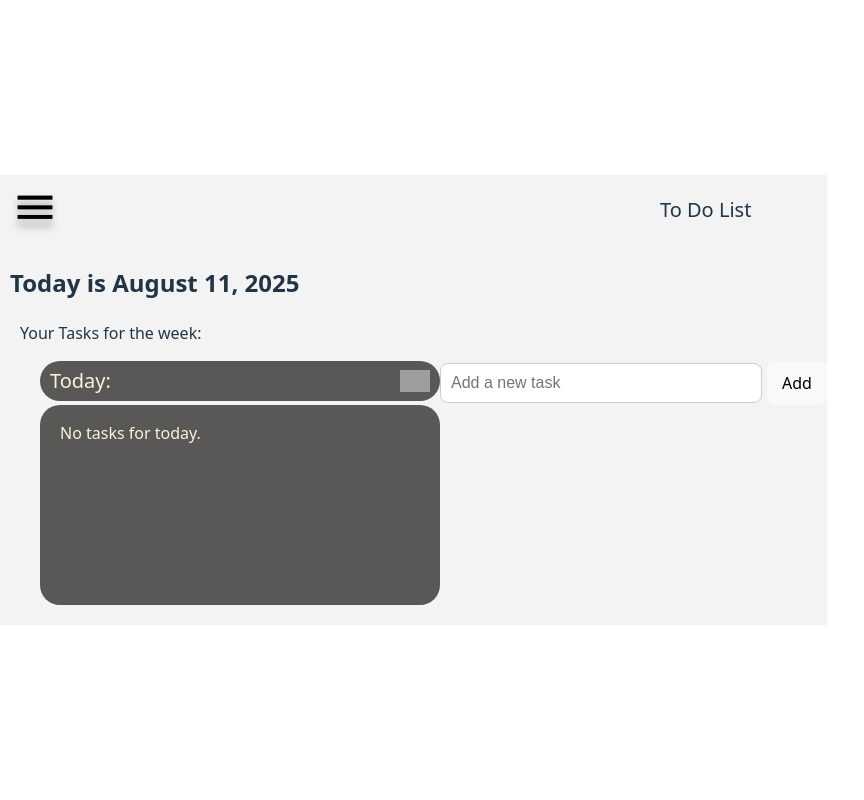
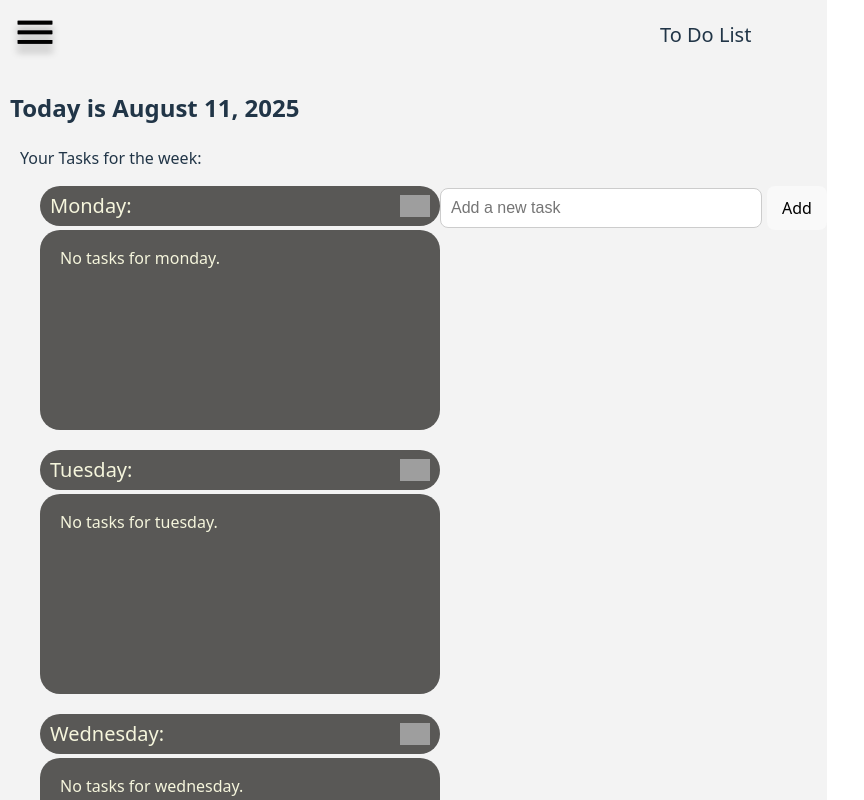
Before and after one commit to LupeSanchez24/to-do-list, a React (Vite) app: page / in a window 1280 px wide. Shown: the top 800 px of the page, without its empty margins (0-864 px from the left). Built offline with nearby package versions, Linux system fonts and the light colour scheme; grey boxes are pictures that could not be loaded.

Commit message:
Add separate containers for Monday to Friday task lists

```diff
--- a/src/components/List/List.css
+++ b/src/components/List/List.css
@@ -68,24 +68,34 @@
   text-align: center;
   font-size: 14px;
   line-height: 20px;
+  cursor: pointer;
 }
 
 .list__task {
-  margin-top: 20px;
+  display: flex;
+  align-items: center;
+  justify-content: space-between;
+  width: 100%;
+  padding: 10px;
+  box-sizing: border-box;
 }
 
 .list__activity {
-  margin-bottom: 10px;
+  flex: 1;
   font-size: 16px;
-  cursor: pointer;
-  padding-left: 30px;
-  margin-top: 20px;
+  padding-left: 10px;
+  margin: 0;
+  white-space: nowrap;
+  overflow: hidden;
+  text-overflow: ellipsis;
 }
 
 .list__delete {
-  margin-left: 230px;
+  margin-left: 0;
   border-radius: 8px;
   border: none;
+  flex-shrink: 0;
+  cursor: pointer;
 }
 
 .list__empty {
--- a/src/components/List/List.jsx
+++ b/src/components/List/List.jsx
@@ -1,21 +1,37 @@
 import "../List/List.css";
 import { useState } from "react";
-import getDownIcon from "../../assets/get-down-icon.svg";
+//import getDownIcon from "../../assets/get-down-icon.svg";
+import TaskSection from "../TaskSection/TaskSection";
+function List({ tasksByDay, onDelete }) {
+  const [visibility, setVisibility] = useState({
+    Monday: true,
+    Tuesday: true,
+    Wednesday: true,
+    Thursday: true,
+    Friday: true,
+  });
 
-function List({ tasks, onDelete }) {
-  const [isTodayVisible, setIsTodayVisible] = useState(true);
-  const [isTomorrowVisible, setIsTomorrowVisible] = useState(true);
-
-  function toggleTodayVisibility() {
-    setIsTodayVisible((prev) => !prev);
-  }
-  function toggleTomorrowVisibility() {
-    setIsTomorrowVisible((prev) => !prev);
-  }
+  const toggleVisibility = (day) => {
+    setVisibility((prev) => ({
+      ...prev,
+      [day]: !prev[day],
+    }));
+  };
 
   return (
     <div className="list">
-      {/* Today List*/}
+      {Object.entries(tasksByDay).map(([day, tasks]) => (
+        <TaskSection
+          key={day}
+          label={day}
+          tasks={tasks}
+          isVisible={visibility[day]}
+          toggleVisibility={() => toggleVisibility(day)}
+          onDelete={onDelete}
+        />
+      ))}
+
+      {/*
       <div className="list__section">
         <div className="list__header">
           <p className="list__task-date">Today:</p>
@@ -56,7 +72,7 @@ function List({ tasks, onDelete }) {
             )}
           </div>
         )}
-      </div>
+              </div>*/}
 
       {/*Tomorrow List */}
       {/* <div className="list__section">
--- a/src/components/Main/Main.jsx
+++ b/src/components/Main/Main.jsx
@@ -3,8 +3,7 @@ import "../Main/Main.css";
 import List from "../List/List";
 function Main() {
   const [currentDate, setCurrentDate] = useState(getDate());
-  const [inputValue, setInputValue] = useState();
-  const [tasks, setTasks] = useState([]);
+  const [inputValue, setInputValue] = useState("");
 
   function getDate() {
     const today = new Date();
@@ -16,6 +15,21 @@ function Main() {
     setInputValue(e.target.value);
   };
 
+  const [tasksByDay, setTasksByDay] = useState({
+    Monday: [],
+    Tuesday: [],
+    Wednesday: [],
+    Thursday: [],
+    Friday: [],
+  });
+
+  const handleDelete = (day, index) => {
+    setTasksByDay((prev) => ({
+      ...prev,
+      [day]: prev[day].filter((_, i) => i !== index),
+    }));
+  };
+
   const addTask = () => {
     const trimmed = inputValue.trim();
     if (trimmed === "") return;
@@ -23,18 +37,14 @@ function Main() {
     setTasks([...tasks, trimmed]);
     setInputValue("");
   };
-  const deleteTask = (taskToDelete) => {
-    setTasks((prevTasks) =>
-      prevTasks.filter((_, task) => task !== taskToDelete)
-    );
-  };
 
   return (
     <main className="toDo">
       <h2 className="toDo__date"> Today is {currentDate}</h2>
       <p className="toDo__title"> Your Tasks for the week:</p>
       <div className="toDo__layout">
-        <List tasks={tasks} onDelete={deleteTask} />
+        <List tasksByDay={tasksByDay} onDelete={handleDelete} />
+
         <div className="toDo__add">
           <input
             type="text"
--- /dev/null
+++ b/src/components/TaskSection/TaskSection.jsx
@@ -0,0 +1,49 @@
+import getDownIcon from "../../assets/get-down-icon.svg";
+function TaskSection({ label, tasks, isVisible, toggleVisibility, onDelete }) {
+  return (
+    <div className="list__section">
+      <div className="list__header">
+        <p className="list__task-date">{label}:</p>
+        <div className="list__image">
+          <img
+            className={`list__icon ${isVisible ? "list__icon--rotated" : ""}`}
+            src={getDownIcon}
+            alt={`toggle ${label.toLowerCase()} list`}
+            onClick={toggleVisibility}
+          />
+        </div>
+      </div>
+
+      {isVisible && (
+        <div className="list__container">
+          {tasks.length === 0 ? (
+            <p className="list__empty">No tasks for {label.toLowerCase()}.</p>
+          ) : (
+            tasks.map((task, index) => (
+              <div key={index} className="list__task">
+                <input
+                  type="checkbox"
+                  className="list__checkbox"
+                  id={`${label}-task-${index}`}
+                />
+                <label
+                  className="list__activity"
+                  htmlFor={`${label}-task-${index}`}
+                >
+                  {task}
+                </label>
+                <button
+                  className="list__delete"
+                  onClick={() => onDelete(label, index)}
+                >
+                  DELETE
+                </button>
+              </div>
+            ))
+          )}
+        </div>
+      )}
+    </div>
+  );
+}
+export default TaskSection;
```
Also changed, not shown: src/components/TaskSection/TaskSection.css (added).
